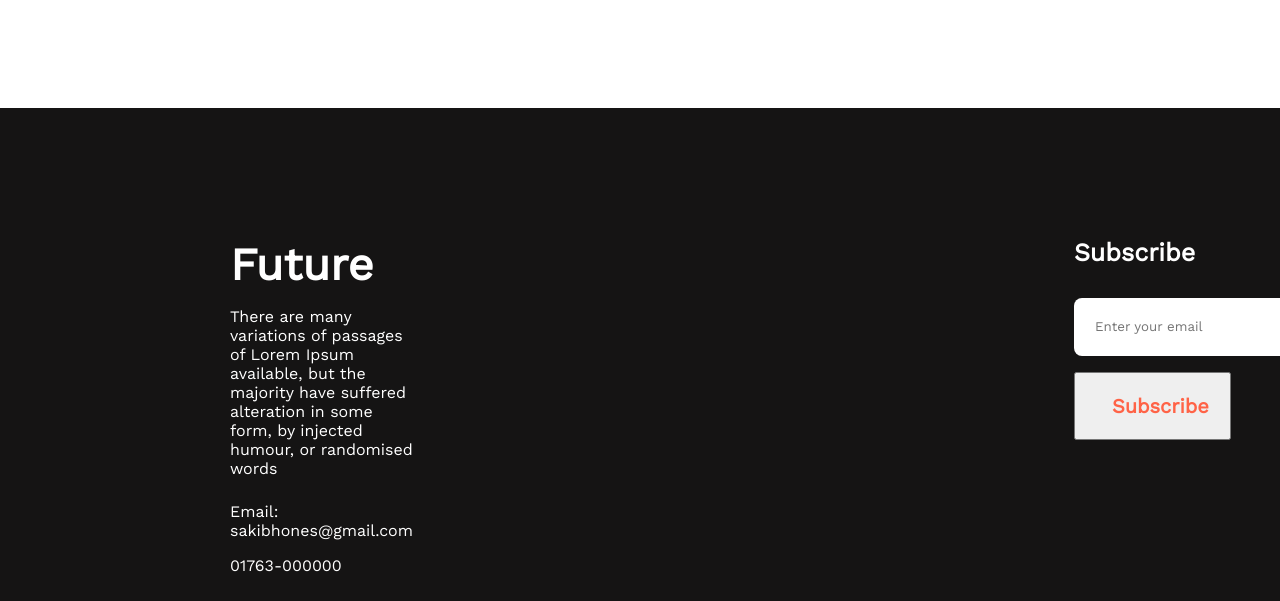
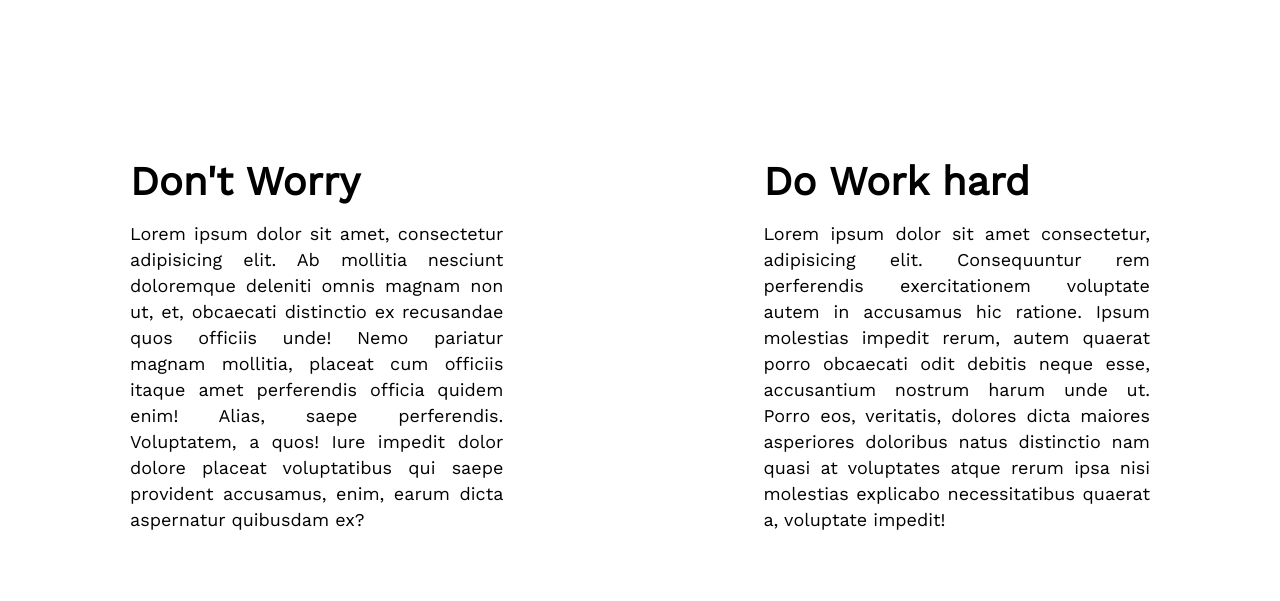
Before and after one commit to sakibhosen98/new-year-new-me, a plain HTML site: page index.html in a window 1280 px wide. Shown: the part 2405-3006 px from the top of the page. Drawn offline with nearby package versions, Linux system fonts and the light colour scheme; a web font is replaced by a local one.

Commit message:
added section

```diff
--- a/index.html
+++ b/index.html
@@ -66,6 +66,18 @@
 
             </div>
         </section>
+        <!-- last section-->
+        <section class="last-section-contaner">
+          <div class="last-section-info">
+            <h3 class="last-section-title">Don't Worry</h3>
+            <p class="last-section-des">Lorem ipsum dolor sit amet, consectetur adipisicing elit. Ab mollitia nesciunt doloremque deleniti omnis magnam non ut, et, obcaecati distinctio ex recusandae quos officiis unde! Nemo pariatur magnam mollitia, placeat cum officiis itaque amet perferendis officia quidem enim! Alias, saepe perferendis. Voluptatem, a quos! Iure impedit dolor dolore placeat voluptatibus qui saepe provident accusamus, enim, earum dicta aspernatur quibusdam ex? </p>
+          </div>
+          <div class="last-section-info">
+            <h3 class="last-section-title">Do Work hard</h3>
+            <p class="last-section-des">Lorem ipsum dolor sit amet consectetur, adipisicing elit. Consequuntur rem perferendis exercitationem voluptate autem in accusamus hic ratione. Ipsum molestias impedit rerum, autem quaerat porro obcaecati odit debitis neque esse, accusantium nostrum harum unde ut. Porro eos, veritatis, dolores dicta maiores asperiores doloribus natus distinctio nam quasi at voluptates atque rerum ipsa nisi molestias explicabo necessitatibus quaerat a, voluptate impedit! </p>
+          </div>
+
+        </section>
     </main>
     <!--Footer start-->
     <footer class="footer-container">
--- a/styles/new-year.css
+++ b/styles/new-year.css
@@ -98,6 +98,25 @@
   margin: 0 auto;
   background-image: linear-gradient(to right,#387422ed, #15141517), url(/images/watch.png);
 }
+
+/* last section start */
+.last-section-contaner{
+  display: flex;
+  padding-bottom: 40px;
+}
+.last-section-info{
+  padding: 50px 130px;
+}
+.last-section-title{
+  font-size: 40px;
+  padding-bottom: 16px;
+}
+.last-section-des{
+  font-size:18px;
+  line-height:26px;
+  text-align: justify;
+}
+
 /* Footer start */
 .footer-container{
   display: flex;
```
